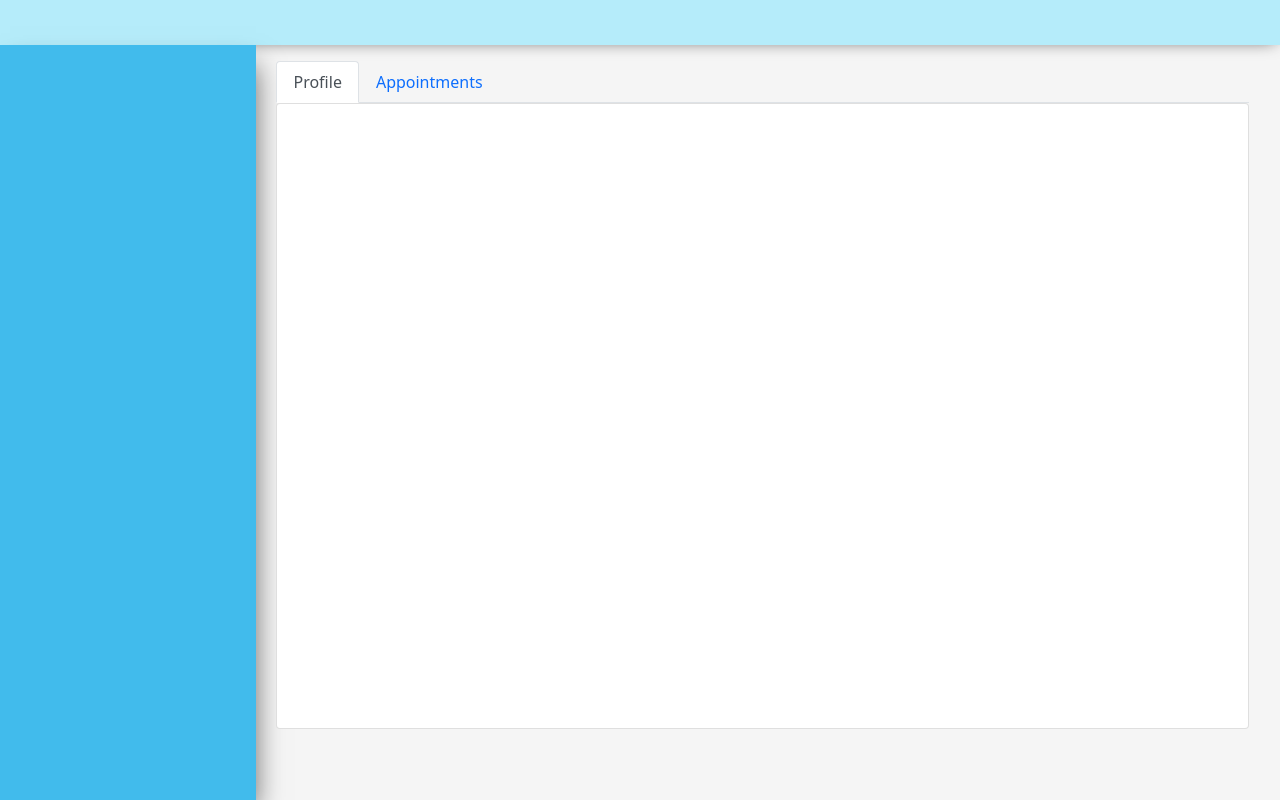
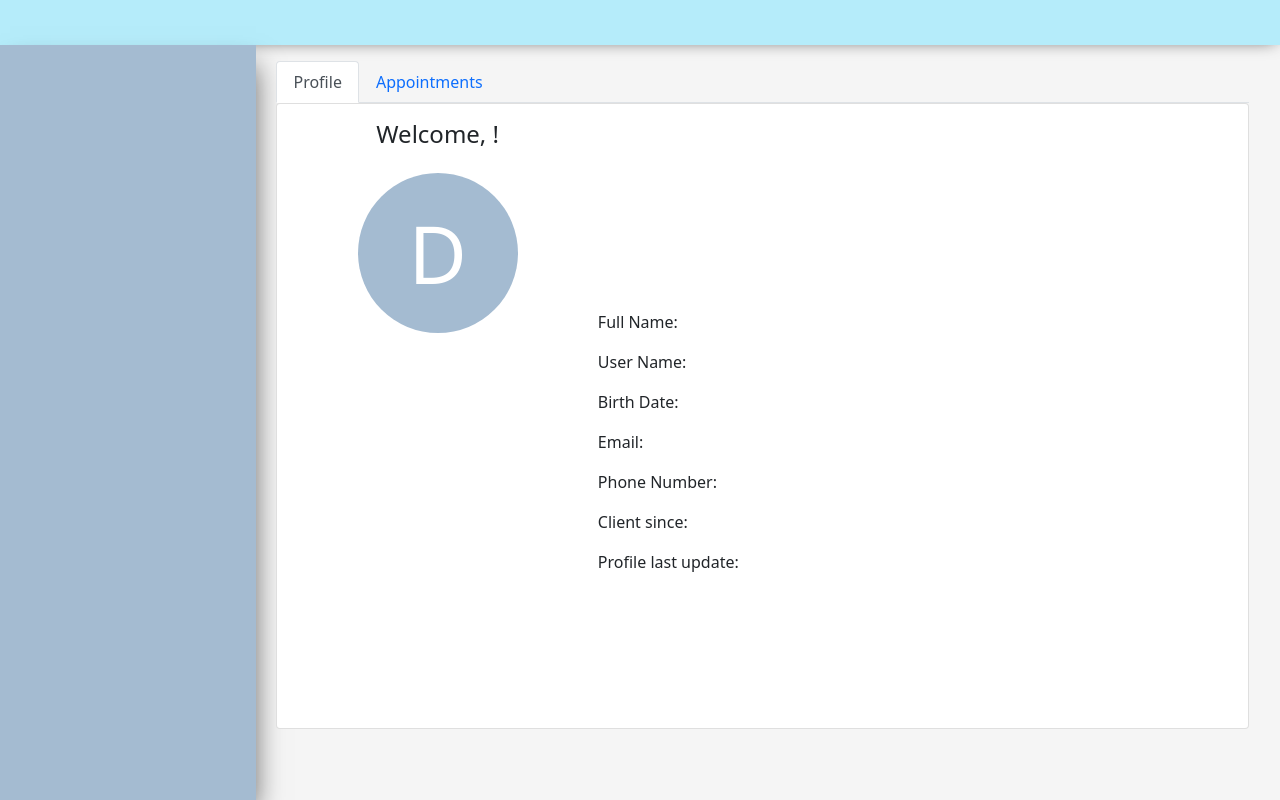
Before and after one commit to diegogb-08/Front-End-with-Reactjs, a React (Create React App) app: page /user in a window 1280 px wide. Built offline with nearby package versions, Linux system fonts and the light colour scheme.

Commit message:
profile layout setted up

```diff
--- a/src/components/Profile/Profile.css
+++ b/src/components/Profile/Profile.css
@@ -0,0 +1,41 @@
+.profileComponent {
+    height: 100%;
+    width: 100%;
+    display: flex;
+    flex-direction: row;
+}
+
+.spacer {
+    height: 1rem;
+}
+
+.profileDivisionLeft {
+    height: 100%;
+    width: 33%;
+    flex-direction: column;
+    display: flex;
+    align-items: center;
+}
+
+.profileDivisionRight {
+    height: 100%;
+    width: 67%;
+    flex-direction: column;
+    display: flex;
+}
+
+.avatar {
+    width: 10rem;
+    height: 10rem;
+    background-color: rgb(164, 187, 209);
+    border-radius: 50%;
+    display: flex;
+    justify-content: center;
+    align-items: center;
+    font-size: 5rem;
+    color: white;
+}
+
+.detailsUser{
+    height: 33%;
+}
--- a/src/components/Profile/Profile.jsx
+++ b/src/components/Profile/Profile.jsx
@@ -0,0 +1,32 @@
+import React from 'react'
+import './Profile.css'
+
+const Profile = (props) => {
+
+
+    return (
+        <div className="profileComponent">
+            <div className="profileDivisionLeft">
+                <div className="spacer"></div>
+                <h4>Welcome, {props.name}!</h4>
+                <div className="spacer"></div>
+                <div className="avatar">{props.initialName}</div>
+            </div>
+            <div className="profileDivisionRight">
+                <div className="detailsUser"></div>
+                <div className="detailsUser">
+                <p>Full Name: {props.fullName}</p>
+                <p>User Name: {props.userName}</p>
+                <p>Birth Date: {props.birthDate}</p>
+                <p>Email: {props.email}</p>
+                <p>Phone Number: {props.phoneNumber}</p>
+                <p>Client since: {props.createdAt}</p>
+                <p>Profile last update: {props.updatedAt}</p>
+                </div>
+                <div className="detailsUser"></div>
+            </div>
+        </div>
+    )
+}
+
+export default Profile
--- a/src/containers/User/User.css
+++ b/src/containers/User/User.css
@@ -21,7 +21,7 @@
     background-color: rgb(211, 211, 211);
     height: 100%;
     width: 20%;
-    background-color: #41bbec;
+    background-color: rgb(164, 187, 209);
     box-shadow: 5px 15px 26px -5px rgba(0,0,0,0.56);
 }
 
--- a/src/containers/User/User.jsx
+++ b/src/containers/User/User.jsx
@@ -1,5 +1,6 @@
 import React, {useState,useEffect} from 'react'
 import Navbar from '../../components/Navbar/Navbar'
+import Profile from '../../components/Profile/Profile'
 import Tab from '../../components/Tab/Tab'
 import TabNav from '../../components/Tab/TabNav'
 
@@ -39,7 +40,7 @@ const User = () => {
                             <TabNav tabs={['Profile', 'Appointments']} selected={tab.selected} setSelected={setSelected}>
                                 <Tab isSelected={tab.selected === 'Profile'}>
                                     <div className="cardInfo card">
-
+                                    <Profile initialName="D"></Profile>
 
                                     </div>
                                 </Tab>
```
